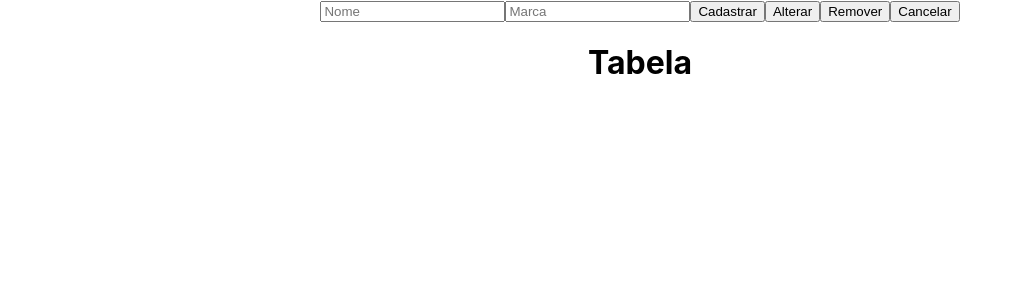
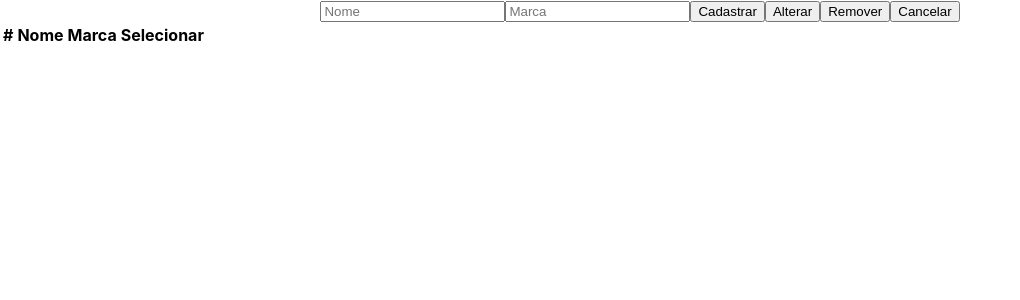
Before and after one commit to dugraf/springboot-react, a React (Create React App) app in the folder front/: page / in a window 1280 px wide. Shown: the top 300 px of the page, without its empty margins (0-1020 px from the left). Built offline with nearby package versions, Linux system fonts and the light colour scheme.

Commit message:
Estrutura da tabela

```diff
--- a/front/src/Tabela.js
+++ b/front/src/Tabela.js
@@ -1,6 +1,24 @@
 function Tabela() {
     return (
-        <h1>Tabela</h1>
+        <table>
+            <thead>
+                <tr>
+                    <th>#</th>
+                    <th>Nome</th>
+                    <th>Marca</th>
+                    <th>Selecionar</th>
+                </tr>
+            </thead>
+
+            <tbody>
+                <tr>
+                    <td></td>
+                    <td></td>
+                    <td></td>
+                    <td></td>
+                </tr>
+            </tbody>
+        </table>
     )
 }
 
```
